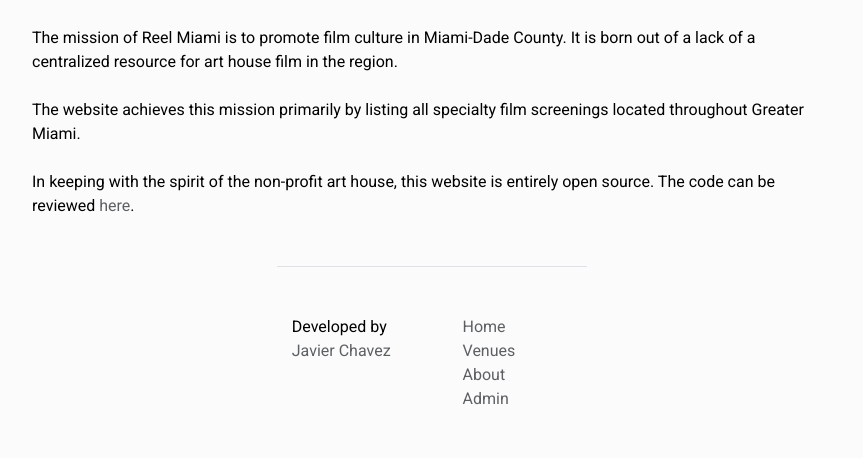
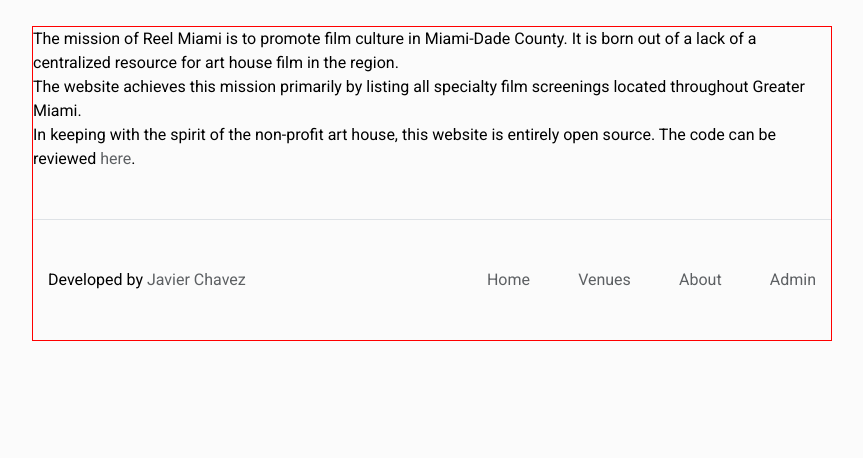
Before and after one commit to deadlyraptor/reel-miami, a Flask app: page /about in a window 1280 px wide. Shown: the part 54-512 px from the top of the page, without its empty margins (208-1071 px from the left). Run offline with Flask 2, Linux system fonts and the light colour scheme.

Commit message:
Moved css file to css subfolder in static directory

```diff
--- a/reel_miami/static/styles.css
+++ b/reel_miami/static/css/styles.css
@@ -14,6 +14,7 @@
   align-items: center;
   margin: 80px auto;
   max-width: 50em;
+  border: 1px solid red;
 
   line-height: 1.5;
 
@@ -152,6 +153,7 @@
   margin: 48px 0 48px 0;
   padding-top: 48px;
   border-top: 1px solid #dee2e6;
+  width: 100%;
 }
 
 .footer-grid-item {
@@ -160,5 +162,7 @@
 }
 
 .footer-nav {
+  display: flex;
+  justify-content: space-between;
   list-style: none;
 }
--- a/reel_miami/templates/about.html
+++ b/reel_miami/templates/about.html
@@ -4,10 +4,8 @@
 <article>
   <p>The mission of Reel Miami is to promote film culture in Miami-Dade County.
     It is born out of a lack of a centralized resource for art house film in the region.</p>
-  <br />
   <p>The website achieves this mission primarily by listing all specialty film screenings located
     throughout Greater Miami.</p>
-  <br />
   <p>In keeping with the spirit of the non-profit art house, this website is
     entirely open source. The code can be reviewed <a href="https://github.com/deadlyraptor/reel-miami">here</a>.</p>
 </article>
--- a/reel_miami/templates/base.html
+++ b/reel_miami/templates/base.html
@@ -7,7 +7,7 @@
 
   <link href="https://fonts.googleapis.com/css?family=Roboto" rel="stylesheet">
   <!-- CSS -->
-  <link rel="stylesheet" type="text/css" href="{{url_for('static', filename='styles.css') }}" />
+  <link rel="stylesheet" type="text/css" href="{{url_for('static', filename='css/styles.css') }}" />
 
   {% if title %}
   <title>{{ title }} | Reel Miami</title>
```
